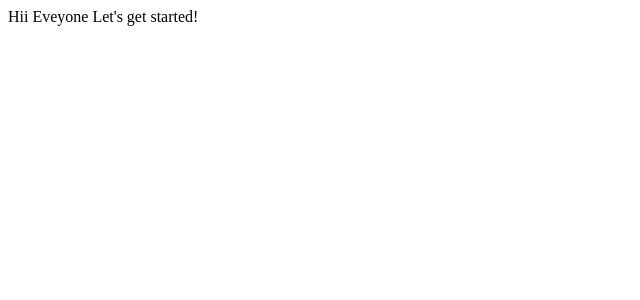
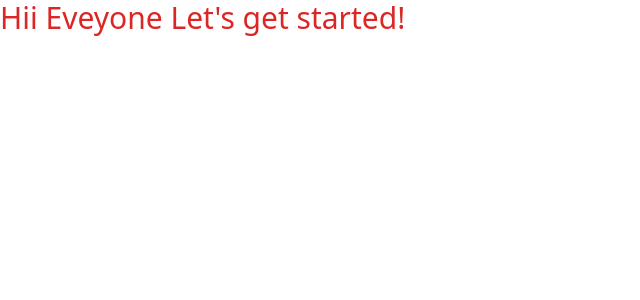
Before and after one commit to VinayakWaghmode7/NetflixOpenAI, a React (Create React App) app: page / in a window 1280 px wide. Shown: the top 300 px of the page, without its empty margins (0-640 px from the left). Built offline with nearby package versions, Linux system fonts and the light colour scheme.

Commit message:
Netflix Draw Structure

```diff
--- a/package.json
+++ b/package.json
@@ -34,5 +34,8 @@
       "last 1 firefox version",
       "last 1 safari version"
     ]
+  },
+  "devDependencies": {
+    "tailwindcss": "^3.3.6"
   }
 }
--- a/src/App.js
+++ b/src/App.js
@@ -2,7 +2,7 @@ import './App.css';
 
 function App() {
   return (
-    <div className="App">
+    <div className="text-3xl bold text-red-600">
       Hii Eveyone Let's get started!
     </div>
   );
--- a/src/index.css
+++ b/src/index.css
@@ -0,0 +1,3 @@
+@tailwind base;
+@tailwind components;
+@tailwind utilities;
--- /dev/null
+++ b/tailwind.config.js
@@ -0,0 +1,8 @@
+/** @type {import('tailwindcss').Config} */
+module.exports = {
+  content: ["./src/**/*.{js,jsx,ts,tsx}"],
+  theme: {
+    extend: {},
+  },
+  plugins: [],
+}
```
Also changed, not shown: 1 other file (tests, documents, lock files or other folders).
